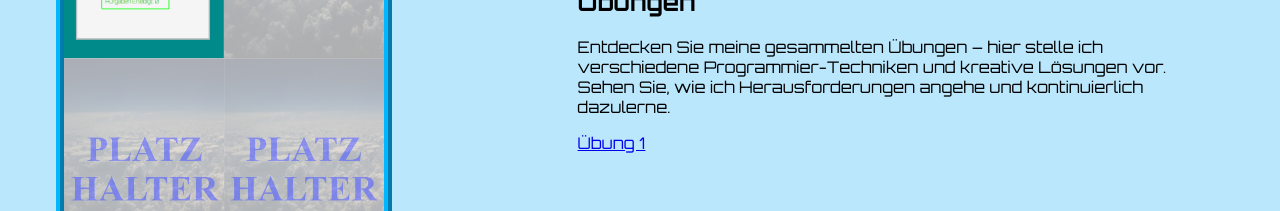
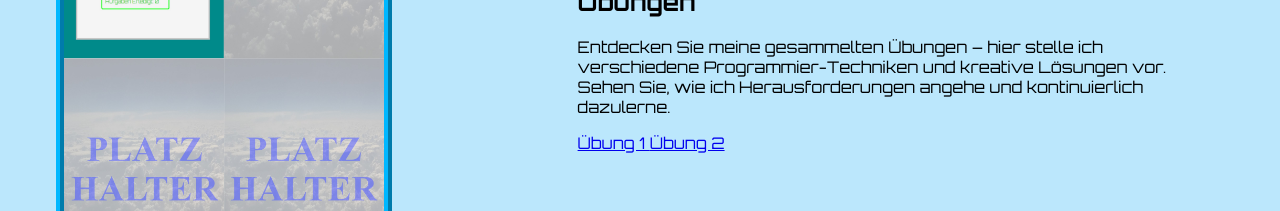
Before and after one commit to StellaN3bula/meine-webseite, a plain HTML site: page index.html in a window 1280 px wide. Shown: the part 1700-1911 px from the top of the page. Drawn offline with Linux system fonts and the light colour scheme; a web font is replaced by a local one.

Commit message:
Update index.html

```diff
--- a/index.html
+++ b/index.html
@@ -115,6 +115,7 @@
                     kontinuierlich dazulerne.
                 </p>
                 <span class="button"><a target="_blank" href="Einfache_To_Do_Liste.html">Übung 1 </a></span>
+                <span class="button"><a target="_blank" href="Suche_Code.txt">Übung 2 </a></span>
             </section>
         </div>
 
```
